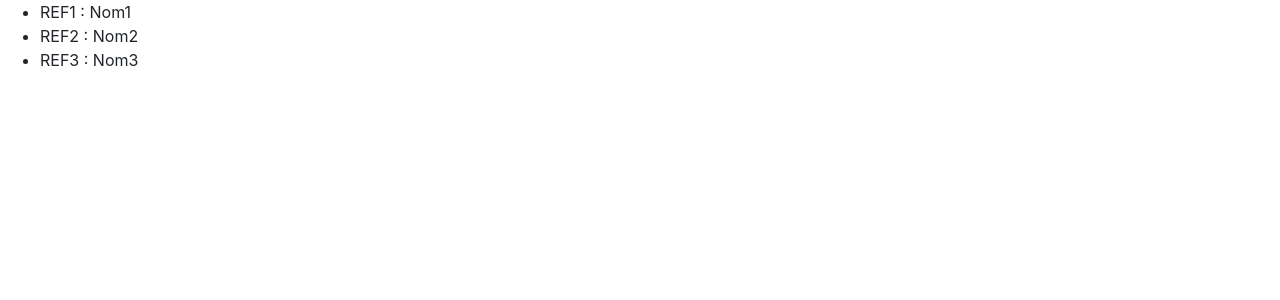
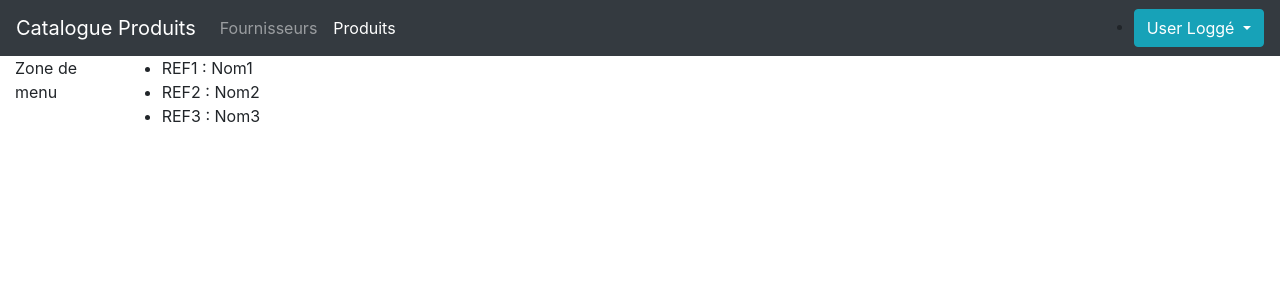
Before and after one commit to dthibau/springangular-solutions, an Angular app in the folder angular-workspace/tp1/: page / in a window 1280 px wide. Shown: the top 300 px of the page. Built offline with nearby package versions, Linux system fonts and the light colour scheme.

Commit message:
Layout et Barre de navigation

```diff
--- a/angular-workspace/tp1/src/app/app.component.html
+++ b/angular-workspace/tp1/src/app/app.component.html
@@ -1,3 +1,12 @@
-<div>
-  <app-product-list> </app-product-list>
+<app-navigation-bar> </app-navigation-bar>
+
+<div class="container-fluid">
+  <div class="row">
+    <div class="col-1">
+      Zone de menu
+    </div>
+    <div class="col-sm">
+      <app-product-list> </app-product-list>
+    </div>
+  </div>
 </div>
--- a/angular-workspace/tp1/src/app/app.module.ts
+++ b/angular-workspace/tp1/src/app/app.module.ts
@@ -7,13 +7,15 @@ import { ProductListComponent } from './product-list/product-list.component';
 import { ProductService } from './service/product-service';
 import { FakeService } from './service/fake-service';
 import { NgbModule } from '@ng-bootstrap/ng-bootstrap';
+import { NavigationBarComponent } from './navigation-bar/navigation-bar.component';
 
 
 
 @NgModule({
   declarations: [
     AppComponent,
-    ProductListComponent
+    ProductListComponent,
+    NavigationBarComponent
   ],
   imports: [
     BrowserModule,
--- /dev/null
+++ b/angular-workspace/tp1/src/app/navigation-bar/navigation-bar.component.html
@@ -0,0 +1,28 @@
+<nav class="navbar navbar-expand-lg navbar-dark bg-dark">
+    <a class="navbar-brand" href="#">Catalogue Produits</a>
+    <button class="navbar-toggler" type="button" data-toggle="collapse" data-target="#navbarNav" aria-controls="navbarNav" aria-expanded="false" aria-label="Toggle navigation">
+      <span class="navbar-toggler-icon"></span>
+    </button>
+    <div class="collapse navbar-collapse" id="navbarNav">
+      <ul class="navbar-nav mr-auto">
+        <li class="nav-item">
+          <a class="nav-link" href="#">Fournisseurs <span class="sr-only">(current)</span></a>
+        </li>
+        <li class="nav-item active">
+          <a class="nav-link" href="#">Produits</a>
+        </li>
+      </ul>
+      <ul class="form-inline my-2 my-lg-0">
+        <li>
+        <div class="btn-group">
+          <button type="button" class="btn btn-info dropdown-toggle" data-toggle="dropdown" aria-haspopup="true" aria-expanded="false">
+            User Loggé
+          </button>
+          <div class="dropdown-menu">
+            <a class="dropdown-item" href="/logout">Logout</a>
+          </div>
+        </div>
+      </li>
+      </ul>
+    </div>
+  </nav>
--- /dev/null
+++ b/angular-workspace/tp1/src/app/navigation-bar/navigation-bar.component.ts
@@ -0,0 +1,15 @@
+import { Component, OnInit } from '@angular/core';
+
+@Component({
+  selector: 'app-navigation-bar',
+  templateUrl: './navigation-bar.component.html',
+  styleUrls: ['./navigation-bar.component.css']
+})
+export class NavigationBarComponent implements OnInit {
+
+  constructor() { }
+
+  ngOnInit(): void {
+  }
+
+}
```
Also changed, not shown: angular-workspace/tp1/src/app/navigation-bar/navigation-bar.component.css (added), 1 other file (tests, documents, lock files or other folders).
